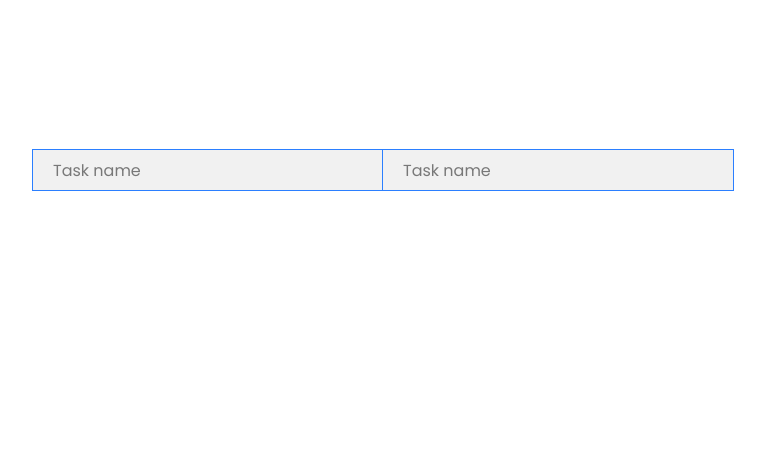
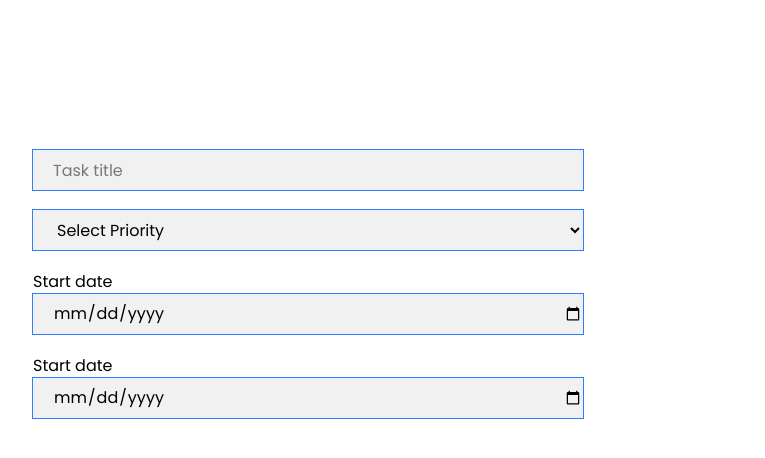
Before and after one commit to Yohanes590/gize-kulu, a Next.js app: page /edit-task/1 in a window 1280 px wide. Shown: the top 458 px of the page, without its empty margins (367-1132 px from the left). Built offline with nearby package versions, Linux system fonts and the light colour scheme.

Commit message:
task frontend

```diff
--- a/app/edit-task/[id]/page.tsx
+++ b/app/edit-task/[id]/page.tsx
@@ -6,9 +6,27 @@ export default function EditTaskInfo() {
       return <>
             <div className="editing-task-part ml-[400px] mt-[150px]">
                   <div className="editing-task-container">
-                        <input type="text" placeholder="Task name" className="w-[350px] h-[40px] pl-[20px] outline-1 outline-blue-500 bg-[#f1f1f1]" />
-                        <input type="text" placeholder="Task name" className="w-[350px] h-[40px] pl-[20px] outline-1 outline-blue-500 bg-[#f1f1f1]" />
-                         </div>
+                        <div className="each-input-section mb-[20px] flex flex-wrap gap-5">
+                        <input type="text" placeholder="Task title" className="w-[550px] h-[40px] pl-[20px] outline-1 outline-blue-500 bg-[#f1f1f1]" />
+                        <select className=" w-[550px] h-[40px] pl-[20px] outline-1 outline-blue-500 bg-[#f1f1f1]">
+                              <option value="low">Select Priority</option>
+                              <option value="low">Low</option>
+                              <option value="medium">Medium</option>
+                              <option value="high">High</option>
+                        </select>
+                        </div>
+
+                        <div className="each-input-section flex flex-wrap gap-5">
+                              <div className="label">
+                                    <p>Start date</p>
+                                     <input type="date"  className=" w-[550px] h-[40px] pl-[20px] outline-1 outline-blue-500 bg-[#f1f1f1]"/>
+                              </div>
+                                                       <div className="label">
+                                    <p>Start date</p>
+                                     <input type="date"  className=" w-[550px] h-[40px] pl-[20px] outline-1 outline-blue-500 bg-[#f1f1f1]"/>
+                              </div>
+                        </div>
+                  </div>
         </div>
       </>
 }
```
